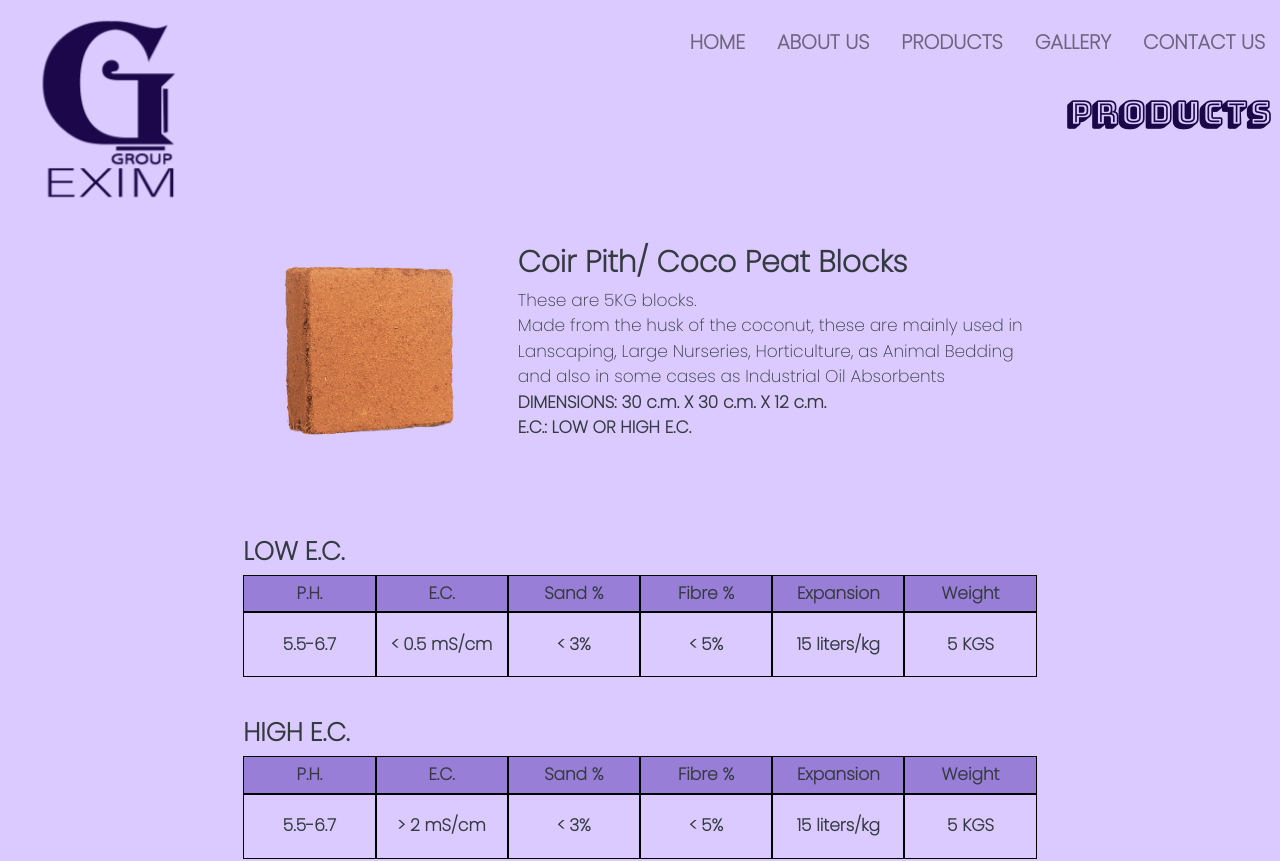
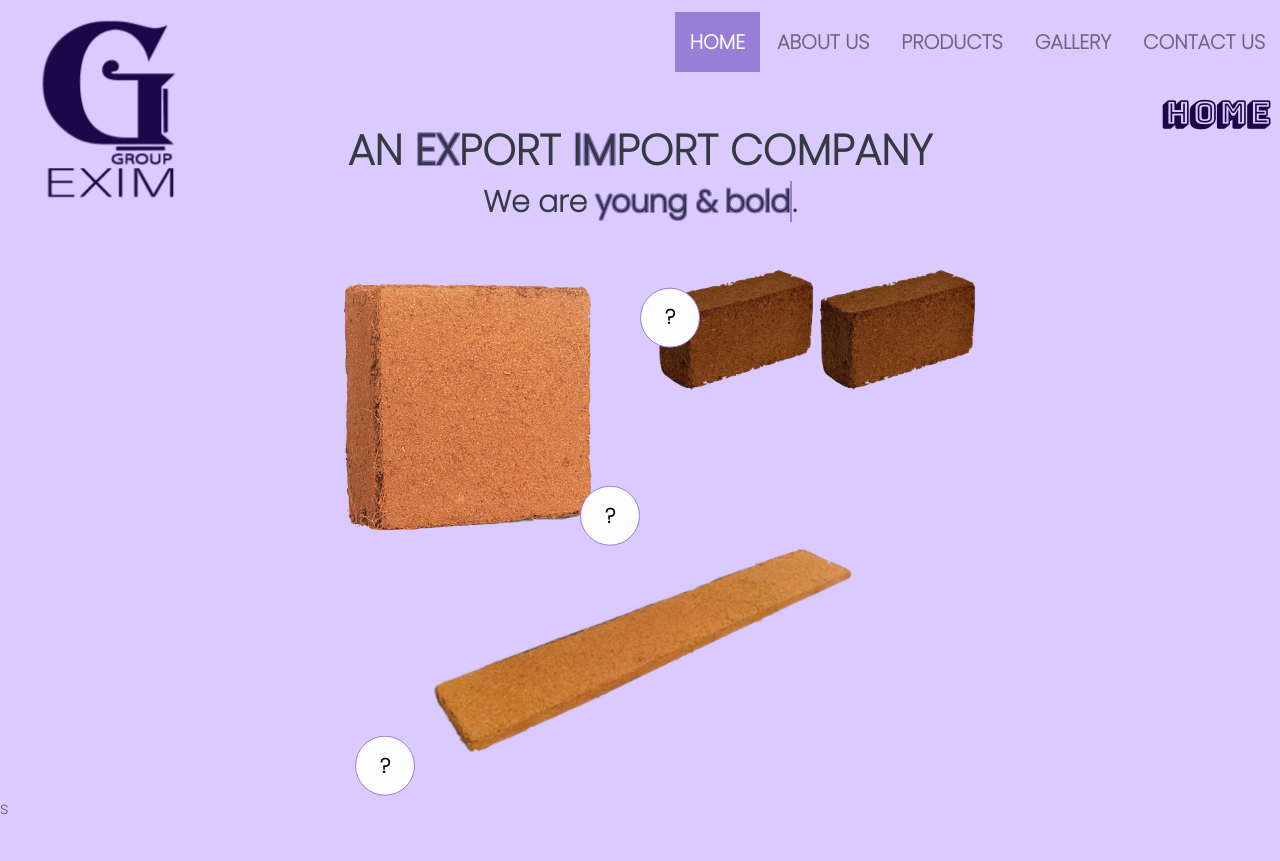
Before and after one commit to HIMA-MB02/GGROUPEXIM, a React (Create React App) app: page /products in a window 1280 px wide. Shown: the top 861 px of the page. After the commit the page ends 822 px from the top, so only its background shows below. Built offline with nearby package versions, Linux system fonts and the light colour scheme.

Commit message:
Github Pages Config

```diff
--- a/src/App.jsx
+++ b/src/App.jsx
@@ -1,15 +1,15 @@
 import React from 'react';
-import { BrowserRouter } from 'react-router-dom';
+import { HashRouter } from 'react-router-dom';
 import './App.css';
 import Navbar from './components/Navbar/Navbar';
 import Routes from './routes/Routes';
 
 const App = () => {
   return (
-    <BrowserRouter>
+    <HashRouter>
       <Navbar />
       <Routes />
-    </BrowserRouter>
+    </HashRouter>
   );
 };
 
--- a/src/routes/Routes.jsx
+++ b/src/routes/Routes.jsx
@@ -1,18 +1,18 @@
 import React from 'react';
-import { Route, Routes as RouterRoutes } from 'react-router-dom';
+import { Route, Routes as RouterRoutes, Navigate } from 'react-router-dom';
 import { Home, AboutUs, Products, ContactUs, Gallery } from '../components';
 import ROUTES from '../constants/route-consts';
 
 const Routes = () => {
-  const basename = process.env.PUBLIC_URL;
   return (
-    <RouterRoutes basename={basename}>
-      <Route path={'/'} element={<Home />} />
+    <RouterRoutes>
+      <Route path="/" element={<Home />} />
       <Route path={ROUTES.HOME.path} element={<Home />} />
       <Route path={ROUTES.ABOUT_US.path} element={<AboutUs />} />
       <Route path={ROUTES.PRODUCTS.path} element={<Products />} />
       <Route path={ROUTES.CONTACT_US.path} element={<ContactUs />} />
       <Route path={ROUTES.GALLERY.path} element={<Gallery />} />
+      <Route path="*" element={<Navigate to="/" replace />} />
     </RouterRoutes>
   );
 };
```
